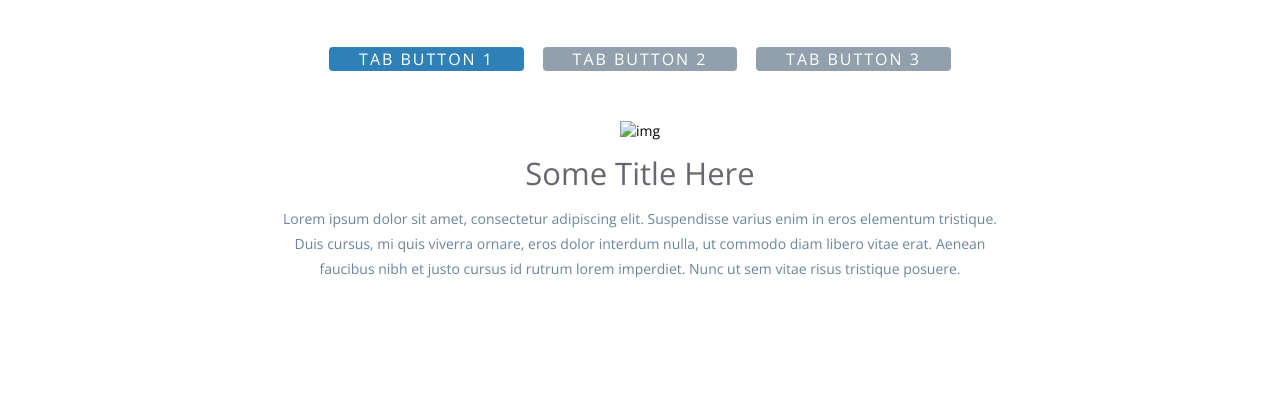
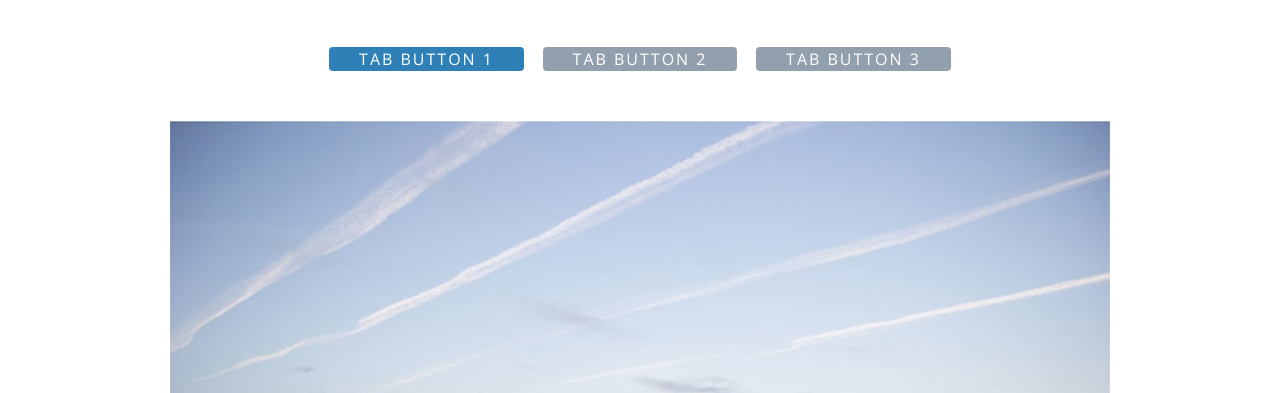
Before and after one commit to EvgeniiLitvinov/velocity, a plain HTML site: page index.html in a window 1280 px wide. Shown: the part 2411-2804 px from the top of the page. Drawn offline with nearby package versions, Linux system fonts and the light colour scheme; the site is published under a folder, as on GitHub Pages, so addresses that start at the root find nothing.

Commit message:
17.09.2024
17.09.2024

```diff
--- a/index.html
+++ b/index.html
@@ -110,7 +110,7 @@
             </div>
 
             <div class="tabs__item">
-                <img src="/img/slide1.jpg" alt="img">
+                <img src="./img/slide1.jpg" alt="img">
                 <h4>Some Title Here</h4>
                 <div class="tabs__desc">
                     <p>Lorem ipsum dolor sit amet, consectetur adipiscing elit. Suspendisse varius enim in eros elementum tristique.
```
